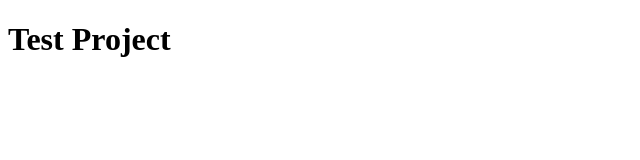
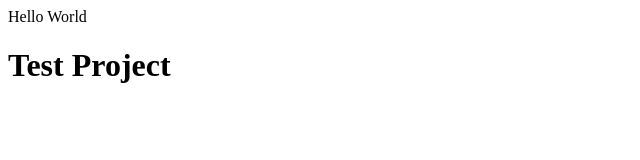
Before and after one commit to IakobiKortua/ForTest, a plain HTML site: page index.html in a window 1280 px wide. Shown: the whole page, without its empty margins (0-640 px from the left). Drawn offline with Linux system fonts and the light colour scheme.

Commit message:
added: add header

```diff
--- a/index.html
+++ b/index.html
@@ -6,6 +6,9 @@
     <title>Document</title>
 </head>
 <body>
+    <header>
+        Hello World
+    </header>
     <h1>Test Project</h1>
 </body>
 </html>
```
